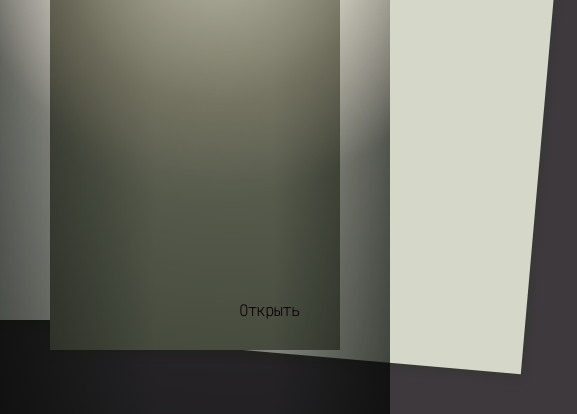
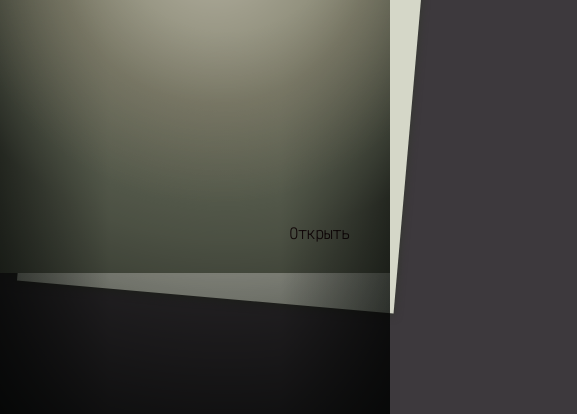
Before and after one commit to Lamgera/dossier-app, a plain HTML site: page index.html in a window 390 px wide. Shown: the part 430-844 px from the top of the page, 577 px wide, since content can reach past the window. Drawn offline with Linux system fonts and the light colour scheme.

Commit message:
adaptive

```diff
--- a/src/styles/folder.css
+++ b/src/styles/folder.css
@@ -136,3 +136,42 @@
   box-shadow: 0 2px 8px var(--shadow-color);
   z-index: 1;
 }
+
+/* Адаптив: планшеты */
+@media (max-width: 1024px) {
+  .folder {
+    /* ширина = меньшее из:
+       1) доступная ширина экрана (с учётом полей папки);
+       2) ширина, при которой высота папки не превысит 100vh - 140px.
+       Благодаря этому aspect-ratio не ломается ни на одном экране
+       и листы, построенные от высоты, никогда не вылезут за папку */
+    width: min(
+      calc(100vw - var(--folder-margin) * 2),
+      calc((100vh - 140px) * 210 / 297)
+    );
+    /* базовые ограничения по высоте больше не нужны и только мешают:
+       именно конфликт 85vh и 100vw-100px ломал пропорцию */
+    min-height: 0;
+    max-height: none;
+    max-width: none;
+  }
+}
+
+/* ниже — уже добавленный блок @media (max-width: 667px) для мобильных */
+
+/* Адаптив: маленькие экраны (iPhone SE и т.п.) */
+@media (max-width: 667px) {
+  .folder {
+    /* папка занимает всю ширину экрана,
+       высота строится от ширины через aspect-ratio,
+       чтобы лист не деформировался и не вылезал за экран */
+    width: 100%;
+    max-width: 100%;
+    min-height: 0;
+    max-height: none;
+    /* безопасное центрирование: если папка не влезет
+       по высоте (например, в ландшафте), она прижмётся
+       к верху и появится скролл вместо обрезки */
+    margin-block: auto;
+  }
+}
--- a/src/styles/index.css
+++ b/src/styles/index.css
@@ -100,7 +100,46 @@
   }
 }
 
-::selection {
-  background-color: var(--accent-color); /* Цвет фона выделения (например, желтый) */
-  color: var(--background-color);            /* Цвет самого выделенного текста (черный) */
+@media (max-width: 667px) {
+  .body {
+    overflow-x: hidden;
+    overflow-y: auto;
+    padding-block: 30px 20px;
+  }
+
+  .lamp-vignette {
+    background:
+      radial-gradient(
+        circle at 55% 38%,
+        rgb(255, 255, 255) 30%,
+        rgba(0, 0, 0, 0.28) 68%,
+        rgba(7, 13, 10, 0.75) 100%
+      ),
+      linear-gradient(
+        90deg,
+        rgba(7, 13, 10, 0.45) 0%,
+        rgba(255, 255, 255, 0) 22%,
+        rgba(255, 255, 255, 0) 78%,
+        rgba(7, 13, 10, 0.45) 100%
+      );
+  }
 }
+
+@media (max-width: 1024px) {
+  .lamp-vignette {
+    background:
+      radial-gradient(
+        circle at 58% 40%,
+        rgb(255, 255, 255) 22%,
+        rgba(0, 0, 0, 0.35) 60%,
+        rgba(7, 13, 10, 0.85) 100%
+      ),
+      linear-gradient(
+        90deg,
+        rgba(7, 13, 10, 0.55) 0%,
+        rgba(255, 255, 255, 0) 28%,
+        rgba(255, 255, 255, 0) 72%,
+        rgba(7, 13, 10, 0.55) 100%
+      );
+  }
+}
--- a/src/styles/pages.css
+++ b/src/styles/pages.css
@@ -156,3 +156,36 @@
   cursor: pointer;
   text-decoration: underline dotted var(--accent-color) 3px;
 }
+
+/* Адаптив: маленькие экраны */
+@media (max-width: 667px) {
+  /* контейнер закладок растягиваем на всю ширину папки */
+  .bookmarks {
+    left: var(--pages-padding);
+    right: var(--pages-padding);
+    aspect-ratio: auto;
+  }
+
+  .bookmark__btn {
+    padding: 10px 14px;
+    font-size: 13px;
+  }
+
+  /* лист больше не строится от высоты — теперь он всегда
+     занимает всю доступную ширину и не выходит за край */
+  .page {
+    top: var(--pages-padding);
+    right: var(--pages-padding);
+    bottom: var(--pages-padding);
+    left: var(--pages-padding);
+    height: auto;
+    aspect-ratio: auto;
+    padding: 16px;
+  }
+
+  /* портрет чуть шире, чтобы не образовывалась
+     слишком узкая колонка обтекающего текста */
+  .article-portrait {
+    max-width: 38%;
+  }
+}
--- a/src/styles/utils/variables.css
+++ b/src/styles/utils/variables.css
@@ -13,8 +13,21 @@
   --folder-margin: 50px;
 }
 
+::selection {
+  background-color: var(--accent-color);
+  color: var(--background-color);
+}
+
 @media (prefers-color-scheme: light) {
   :root {
   --background-color: #3D393D;
   }
 }
+
+/* Адаптив: маленькие экраны */
+@media (max-width: 667px) {
+  :root {
+    --pages-padding: 12px;
+    --folder-margin: 0px;
+  }
+}
```
